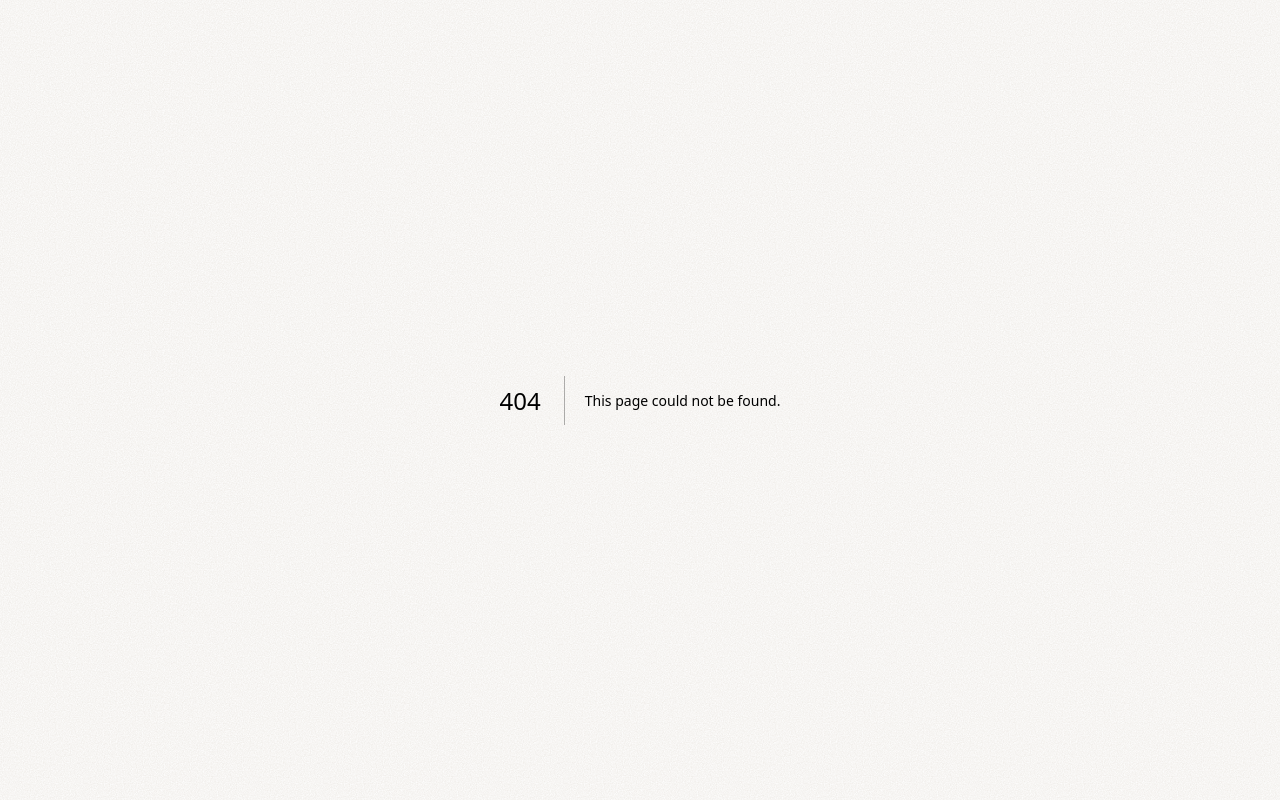
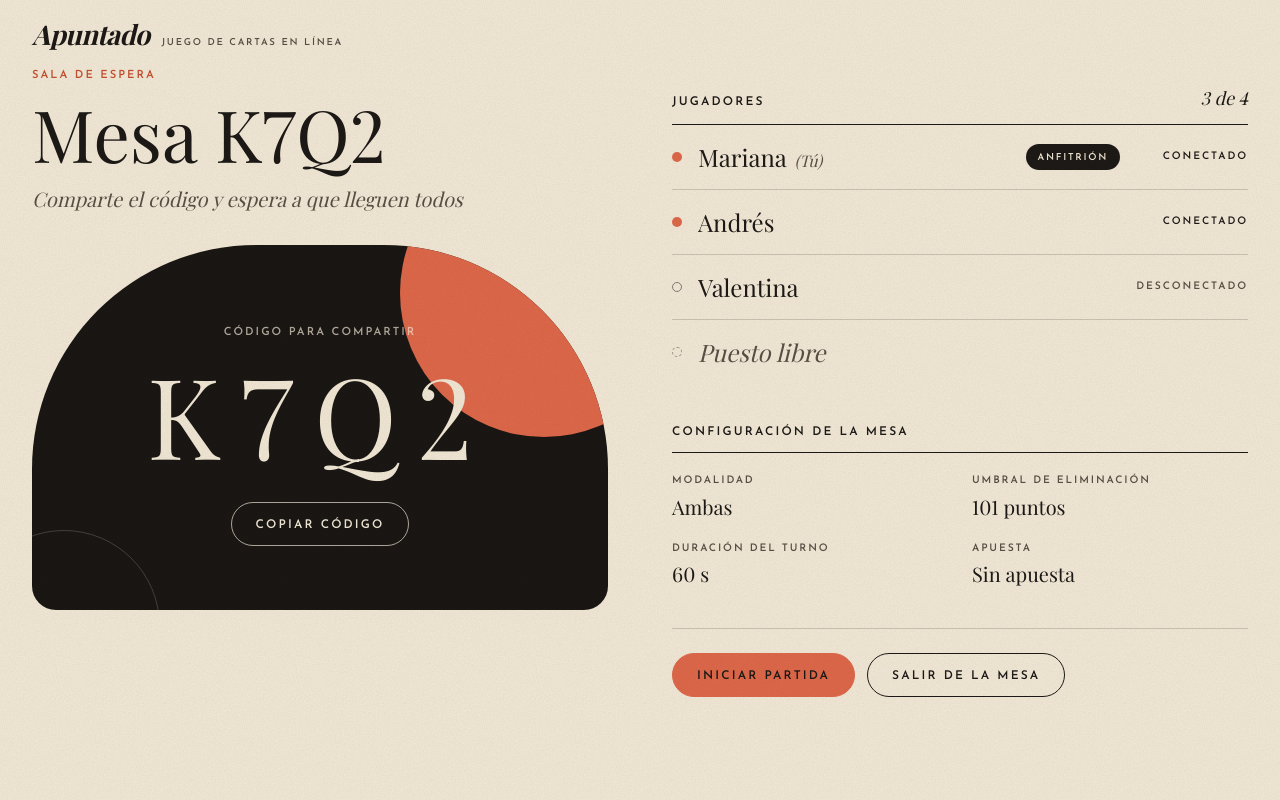
Before and after one commit to Dev-Mao/apuntado, a Next.js app in the folder apps/web/: page /sala in a window 1280 px wide. Before the commit this address had no page. Built offline with nearby package versions, Linux system fonts and the light colour scheme; a web font is replaced by a local one.

Commit message:
feat(web): add lobby screen with share code and players

```diff
--- /dev/null
+++ b/apps/web/src/app/sala/page.tsx
@@ -0,0 +1,5 @@
+import { MockLobbyScreen } from "@/features/lobby";
+
+export default function LobbyPage() {
+  return <MockLobbyScreen />;
+}
--- /dev/null
+++ b/apps/web/src/features/lobby/components/index.ts
@@ -0,0 +1,5 @@
+export * from "./lobby-screen";
+export * from "./mock-lobby-screen";
+export * from "./player-list";
+export * from "./settings-summary";
+export * from "./share-code";
--- /dev/null
+++ b/apps/web/src/features/lobby/components/lobby-screen.tsx
@@ -0,0 +1,51 @@
+"use client";
+
+import { useTranslation } from "react-i18next";
+
+import { AppHeader, Button, BUTTON_VARIANT } from "@/components";
+
+import { PlayerList } from "./player-list";
+import { SettingsSummary } from "./settings-summary";
+import { ShareCode } from "./share-code";
+
+import type { LobbyScreenProps } from "../types";
+
+export function LobbyScreen({ lobby, onStart, onLeave }: LobbyScreenProps) {
+  const { t } = useTranslation();
+  const isHost = lobby.players.some((player) => player.id === lobby.selfId && player.isHost);
+
+  return (
+    <div className="mx-auto flex min-h-dvh max-w-[90rem] flex-col">
+      <AppHeader />
+      <main className="grid flex-1 gap-10 px-5 pb-10 sm:px-8 lg:grid-cols-2 lg:gap-16">
+        <div className="flex flex-col gap-8">
+          <div>
+            <p className="label-caps text-[0.7rem] text-coral-deep">{t("lobby.eyebrow")}</p>
+            <h1 className="mt-3 font-display text-5xl leading-none sm:text-7xl">{t("lobby.title", { code: lobby.code })}</h1>
+            <p className="mt-4 font-display text-xl text-ink-soft italic">{t("lobby.tagline")}</p>
+          </div>
+          <ShareCode code={lobby.code} />
+        </div>
+        <div className="flex flex-col gap-10 lg:pt-4">
+          <PlayerList players={lobby.players} selfId={lobby.selfId} maxPlayers={lobby.maxPlayers} />
+          <SettingsSummary settings={lobby.settings} />
+          <div className="flex flex-col gap-3 border-t border-line pt-6 sm:flex-row sm:items-center">
+            {isHost ? (
+              <Button onClick={onStart} disabled={!lobby.canStart}>
+                {t("lobby.start")}
+              </Button>
+            ) : (
+              <p className="font-display text-lg italic">{t("lobby.waitingHost")}</p>
+            )}
+            <Button variant={BUTTON_VARIANT.OUTLINE} onClick={onLeave}>
+              {t("lobby.leave")}
+            </Button>
+            {isHost && !lobby.canStart && (
+              <p className="font-display text-sm text-ink-soft italic">{t("lobby.waitingPlayers")}</p>
+            )}
+          </div>
+        </div>
+      </main>
+    </div>
+  );
+}
--- /dev/null
+++ b/apps/web/src/features/lobby/components/mock-lobby-screen.tsx
@@ -0,0 +1,17 @@
+"use client";
+
+import { useRouter } from "next/navigation";
+import { useCallback } from "react";
+
+import { ROUTES } from "@/lib";
+
+import { MOCK_LOBBY } from "../mock-data";
+import { LobbyScreen } from "./lobby-screen";
+
+export function MockLobbyScreen() {
+  const router = useRouter();
+  const handleStart = useCallback(() => router.push(ROUTES.TABLE), [router]);
+  const handleLeave = useCallback(() => router.push(ROUTES.HOME), [router]);
+
+  return <LobbyScreen lobby={MOCK_LOBBY} onStart={handleStart} onLeave={handleLeave} />;
+}
--- /dev/null
+++ b/apps/web/src/features/lobby/components/player-list.tsx
@@ -0,0 +1,66 @@
+"use client";
+
+import { useTranslation } from "react-i18next";
+
+import { cn } from "@/lib";
+
+import type { LobbyPlayer } from "../types";
+
+interface PlayerListProps {
+  players: readonly LobbyPlayer[];
+  selfId: string;
+  maxPlayers: number;
+}
+
+function PlayerRow({ player, isSelf }: { player: LobbyPlayer; isSelf: boolean }) {
+  const { t } = useTranslation();
+  return (
+    <li className="flex items-center gap-4 py-4">
+      <span
+        aria-hidden="true"
+        className={cn("size-2.5 shrink-0 rounded-full", player.isConnected ? "bg-coral" : "border border-ink/50")}
+      />
+      <span className="min-w-0 flex-1 truncate font-display text-xl sm:text-2xl">
+        {player.name}
+        {isSelf && <span className="ml-2 text-base text-ink-soft italic">({t("common.you")})</span>}
+      </span>
+      {player.isHost && (
+        <span className="label-caps rounded-full bg-ink px-3 pt-[0.4rem] pb-[0.3rem] text-[0.6rem] text-paper">
+          {t("lobby.host")}
+        </span>
+      )}
+      <span className={cn("label-caps text-right text-[0.65rem] max-sm:sr-only sm:w-28", player.isConnected ? "text-ink" : "text-ink-soft")}>
+        {player.isConnected ? t("lobby.connected") : t("lobby.disconnected")}
+      </span>
+    </li>
+  );
+}
+
+export function PlayerList({ players, selfId, maxPlayers }: PlayerListProps) {
+  const { t } = useTranslation();
+  const emptySeats = Math.max(maxPlayers - players.length, 0);
+
+  return (
+    <section aria-labelledby="players-title">
+      <div className="flex items-baseline justify-between border-b border-ink pb-3">
+        <h2 id="players-title" className="label-caps text-xs">
+          {t("lobby.players")}
+        </h2>
+        <span className="font-display text-lg italic">
+          {t("lobby.playersCount", { count: players.length, max: maxPlayers })}
+        </span>
+      </div>
+      <ul className="divide-y divide-line">
+        {players.map((player) => (
+          <PlayerRow key={player.id} player={player} isSelf={player.id === selfId} />
+        ))}
+        {Array.from({ length: emptySeats }, (_, index) => (
+          <li key={`empty-${index}`} className="flex items-center gap-4 py-4 text-ink-soft">
+            <span aria-hidden="true" className="size-2.5 shrink-0 rounded-full border border-dashed border-ink/40" />
+            <span className="font-display text-xl italic sm:text-2xl">{t("lobby.emptySeat")}</span>
+          </li>
+        ))}
+      </ul>
+    </section>
+  );
+}
--- /dev/null
+++ b/apps/web/src/features/lobby/components/settings-summary.tsx
@@ -0,0 +1,34 @@
+"use client";
+
+import { useTranslation } from "react-i18next";
+
+import type { TableSettings } from "@/lib";
+
+export function SettingsSummary({ settings }: { settings: TableSettings }) {
+  const { t } = useTranslation();
+  const rows = [
+    { label: t("settings.mode"), value: t(`gameMode.${settings.mode}`) },
+    { label: t("settings.threshold"), value: t("common.points", { count: settings.eliminationThreshold }) },
+    { label: t("settings.turn"), value: t("common.seconds", { count: settings.turnSeconds }) },
+    {
+      label: t("settings.stake"),
+      value: settings.stake > 0 ? t("common.chips", { count: settings.stake }) : t("common.noStake"),
+    },
+  ];
+
+  return (
+    <section aria-labelledby="settings-title">
+      <h2 id="settings-title" className="label-caps border-b border-ink pb-3 text-xs">
+        {t("settings.title")}
+      </h2>
+      <dl className="grid grid-cols-2 gap-x-6 gap-y-5 pt-5">
+        {rows.map((row) => (
+          <div key={row.label} className="flex flex-col gap-1">
+            <dt className="label-caps text-[0.65rem] text-ink-soft">{row.label}</dt>
+            <dd className="font-display text-xl">{row.value}</dd>
+          </div>
+        ))}
+      </dl>
+    </section>
+  );
+}
--- /dev/null
+++ b/apps/web/src/features/lobby/components/share-code.tsx
@@ -0,0 +1,33 @@
+"use client";
+
+import { useTranslation } from "react-i18next";
+
+import { Button, BUTTON_VARIANT } from "@/components";
+
+import { useCopyCode } from "../hooks/use-copy-code";
+
+export function ShareCode({ code }: { code: string }) {
+  const { t } = useTranslation();
+  const { copied, handleCopy } = useCopyCode(code);
+
+  return (
+    <section aria-labelledby="share-code-title" className="relative isolate overflow-hidden rounded-t-[10rem] rounded-b-3xl bg-felt px-6 pt-14 pb-8 text-paper sm:rounded-t-[14rem] sm:px-10 sm:pt-20">
+      <span aria-hidden="true" className="absolute -top-24 -right-20 -z-10 size-56 rounded-full bg-coral sm:size-72" />
+      <span aria-hidden="true" className="absolute -bottom-28 -left-16 -z-10 size-48 rounded-full border border-paper/20" />
+      <h2 id="share-code-title" className="label-caps text-center text-[0.7rem] text-paper/70">
+        {t("lobby.codeLabel")}
+      </h2>
+      <p className="mt-4 text-center font-display text-[clamp(3.5rem,12vw,7rem)] leading-none tracking-[0.18em]">
+        {code}
+      </p>
+      <div className="mt-8 flex flex-col items-center gap-3">
+        <Button variant={BUTTON_VARIANT.OUTLINE_LIGHT} onClick={handleCopy}>
+          {t("lobby.copy")}
+        </Button>
+        <p aria-live="polite" className="min-h-5 font-display text-sm text-paper/80 italic">
+          {copied ? t("lobby.copied") : ""}
+        </p>
+      </div>
+    </section>
+  );
+}
--- /dev/null
+++ b/apps/web/src/features/lobby/hooks/use-copy-code.ts
@@ -0,0 +1,24 @@
+"use client";
+
+import { useCallback, useEffect, useState } from "react";
+
+const COPIED_FEEDBACK_MS = 2000;
+
+export function useCopyCode(code: string) {
+  const [copied, setCopied] = useState(false);
+
+  useEffect(() => {
+    if (!copied) return;
+    const timer = window.setTimeout(() => setCopied(false), COPIED_FEEDBACK_MS);
+    return () => window.clearTimeout(timer);
+  }, [copied]);
+
+  const handleCopy = useCallback(() => {
+    navigator.clipboard.writeText(code).then(
+      () => setCopied(true),
+      () => setCopied(false),
+    );
+  }, [code]);
+
+  return { copied, handleCopy };
+}
--- /dev/null
+++ b/apps/web/src/features/lobby/index.ts
@@ -0,0 +1,3 @@
+export { LobbyScreen, MockLobbyScreen } from "./components";
+export { MOCK_LOBBY } from "./mock-data";
+export type { LobbyPlayer, LobbyView } from "./types";
--- /dev/null
+++ b/apps/web/src/features/lobby/mock-data.ts
@@ -0,0 +1,16 @@
+import { DEFAULT_TABLE_SETTINGS } from "@/lib";
+
+import type { LobbyView } from "./types";
+
+export const MOCK_LOBBY: LobbyView = {
+  code: "K7Q2",
+  selfId: "p1",
+  maxPlayers: 4,
+  players: [
+    { id: "p1", name: "Mariana", isHost: true, isConnected: true },
+    { id: "p2", name: "Andrés", isHost: false, isConnected: true },
+    { id: "p3", name: "Valentina", isHost: false, isConnected: false },
+  ],
+  settings: DEFAULT_TABLE_SETTINGS,
+  canStart: true,
+};
--- /dev/null
+++ b/apps/web/src/features/lobby/types.ts
@@ -0,0 +1,23 @@
+import type { TableSettings } from "@/lib";
+
+export interface LobbyPlayer {
+  readonly id: string;
+  readonly name: string;
+  readonly isHost: boolean;
+  readonly isConnected: boolean;
+}
+
+export interface LobbyView {
+  readonly code: string;
+  readonly selfId: string;
+  readonly maxPlayers: number;
+  readonly players: readonly LobbyPlayer[];
+  readonly settings: TableSettings;
+  readonly canStart: boolean;
+}
+
+export interface LobbyScreenProps {
+  lobby: LobbyView;
+  onStart: () => void;
+  onLeave: () => void;
+}
```
